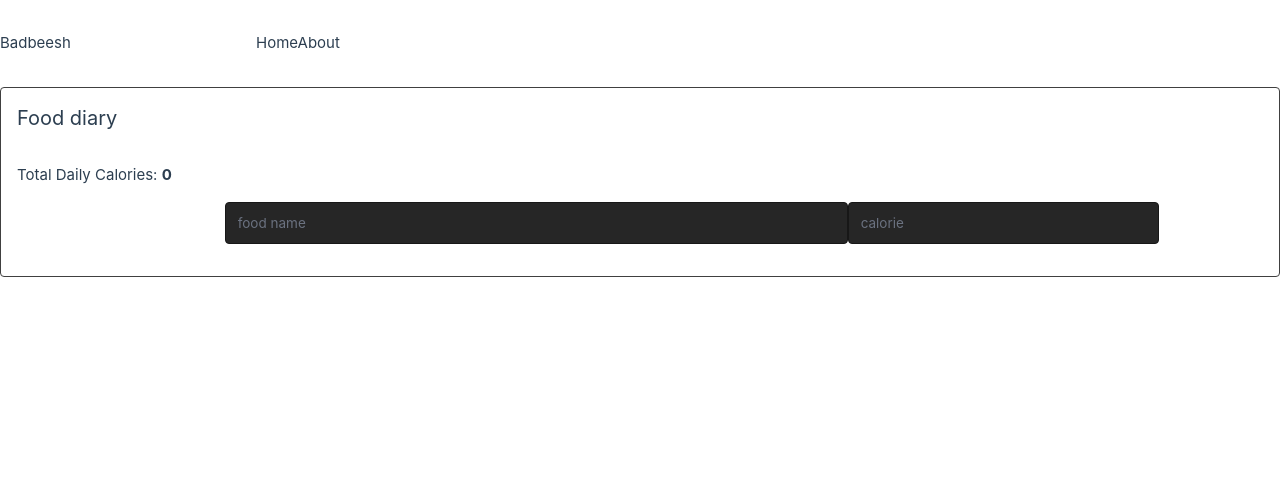
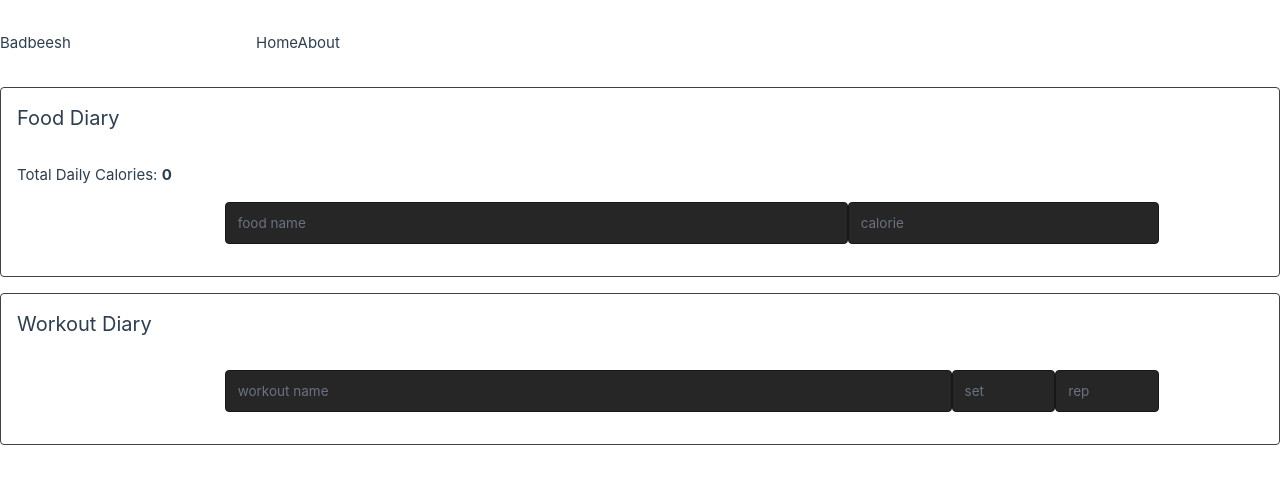
Before and after one commit to rlynjb/badbeesh-vue, a Vue app: page / in a window 1280 px wide. Shown: the top 484 px of the page. Built offline with nearby package versions, Linux system fonts and the light colour scheme.

Commit message:
add workout

```diff
--- /dev/null
+++ b/src/components/Workout.vue
@@ -0,0 +1,152 @@
+<template>
+  <main class="daily-list">
+    <DailyListStyles :name="name">
+      <div v-if="fields.length" class="daily-list-container">
+        <ul class="daily-list-ul">
+          <li v-for="(item, index) in items" :key="name+index">
+            <div class="daily-list--timestamp">
+              {{ convertTimestamp(item.timestamp) }}
+            </div>
+
+            <div v-for="(field, fieldIndex) in fields" :key="'updateField'+fieldIndex"
+              :class="'col-span-'+field.size"
+            >
+              <TextField
+                :placeholder="field.placeholder"
+                :value="item[field.name as keyof typeof item]"
+                @input="updateResolver($event, field.name, item.id)"
+              />
+            </div>
+
+            <ButtonText
+              text="X"
+              @click="deleteResolver(item.id)"
+            />
+          </li>
+
+          <li class="daily-list--new">
+            <div class="spacer"></div>
+
+            <div v-for="(field, fieldIndex) in fields" :key="'createField'+fieldIndex"
+              :class="'col-span-'+field.size"
+            >
+              <TextField
+                :placeholder="field.placeholder"
+                :value="item[field.name as keyof typeof item]"
+                @input="createResolver($event, field.name)"
+              />
+            </div>
+          </li>
+        </ul>
+      </div>
+    </DailyListStyles>
+  </main>
+</template>
+
+<script lang="ts">
+// @ts-ignore
+// fix https://stackoverflow.com/a/55576119
+import { debounce } from 'lodash'
+import { toRaw } from 'vue'
+
+import TextField from '../components/ui/TextField.vue'
+import ButtonText from '../components/ui/ButtonText.vue'
+import DailyListStyles from '../components/widgets/DailyListStyles.vue'
+
+import {
+  type ISelfCare,
+  SelfCare
+} from '../models/ISelfCare'
+
+import {
+  getWorkouts,
+  createWorkout,
+  updateWorkout,
+} from '../datasources/localstorage'
+
+interface IWorkout extends ISelfCare {
+  set?: string
+  rep?: string
+}
+class DefaultValue extends SelfCare {
+  public set: string = ''
+  public rep: string = ''
+}
+
+export default {
+  components: {
+    DailyListStyles,
+    TextField,
+    ButtonText,
+  },
+  data() {
+    return {
+      name: 'workout',
+      item: {} as IWorkout,
+      items: [] as IWorkout[],
+      fields: [
+        {
+          name: 'name',
+          placeholder: 'workout name',
+          size: '7',
+        },
+        {
+          name: 'set',
+          placeholder: 'set',
+          size: '1',
+        },
+        {
+          name: 'rep',
+          placeholder: 'rep',
+          size: '1',
+        }
+      ],
+    }
+  },
+
+  mounted() {
+    this.item = new DefaultValue()
+
+    getWorkouts().then(res => {
+      this.items = res
+    })
+
+    // ref: https://stackoverflow.com/a/75374781
+    this.submitCreateWorkout = debounce(this.submitCreateWorkout, 3000)
+  },
+
+  methods: {
+    createResolver($event: any, field: string) {
+      let val = $event.target.value
+      this.item[field as keyof typeof this.item] = val
+      this.submitCreateWorkout()
+    },
+
+    submitCreateWorkout() {
+      this.items.push(toRaw(this.item))
+      this.item = new DefaultValue()
+      createWorkout(this.items)
+    },
+
+    updateResolver($event: any, field: string, id: any) {
+      let val = $event.target.value
+      let existItem = toRaw(this.items).findIndex((i: IWorkout) => i.id === id)
+      this.items[existItem][field as keyof typeof this.item] = val
+
+      updateWorkout(this.items)
+    },
+
+    deleteResolver(id: any) {
+      let existItem = toRaw(this.items).findIndex((i: IWorkout) => i.id === id)
+      this.items.splice(existItem, 1)
+
+      updateWorkout(this.items)
+    },
+
+    convertTimestamp(val?: number) {
+      // fix: https://stackoverflow.com/a/57062363
+      return new Date(val!).toLocaleString()
+    },
+  },
+}
+</script>
--- a/src/datasources/localstorage.ts
+++ b/src/datasources/localstorage.ts
@@ -10,3 +10,16 @@ export const createFood = async (payload?: object[]) => {
 export const updateFood = async (payload: object[]) => {
   return await localStorage.setItem("food", JSON.stringify(payload))
 }
+
+export const getWorkouts = async () => {
+  let data = await localStorage.getItem("workout")
+  return data ? JSON.parse(data) : []
+}
+
+export const createWorkout = async (payload?: object[]) => {
+  return await localStorage.setItem("workout", JSON.stringify(payload))
+}
+
+export const updateWorkout = async (payload: object[]) => {
+  return await localStorage.setItem("workout", JSON.stringify(payload))
+}
--- a/src/views/HomeView.vue
+++ b/src/views/HomeView.vue
@@ -1,9 +1,11 @@
 <script lang="ts">
 import Food from '../components/Food.vue'
+import Workout from '../components/Workout.vue'
 
 export default {
   components: {
-    Food
+    Food,
+    Workout,
   },
   data() {
     return {
@@ -20,9 +22,16 @@ export default {
   <main class="home-view">
     <section class="grid grid-cols-4 gap-4">
       <div class="col-span-4">
-        <h3 class="subtitle">Food diary</h3>
+        <h3 class="subtitle">Food Diary</h3>
       </div>
       <Food class="col-span-4" />
+    </section>
+
+    <section class="grid grid-cols-4 gap-4">
+      <div class="col-span-4">
+        <h3 class="subtitle">Workout Diary</h3>
+      </div>
+      <Workout class="col-span-4" />
     </section>
   </main>
 </template>
--- a/tailwind.config.js
+++ b/tailwind.config.js
@@ -7,7 +7,8 @@ module.exports = {
     'col-span-3',
     'col-span-4',
     'col-span-5',
-    'col-span-6'
+    'col-span-6',
+    'col-span-7'
   ],
   theme: {
     container: {
```
